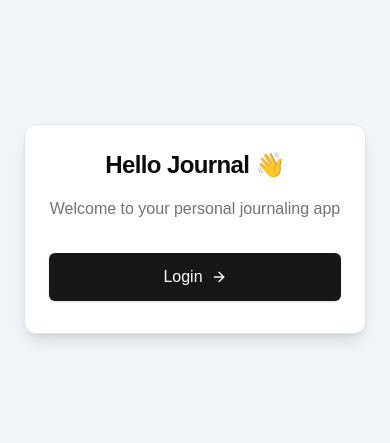
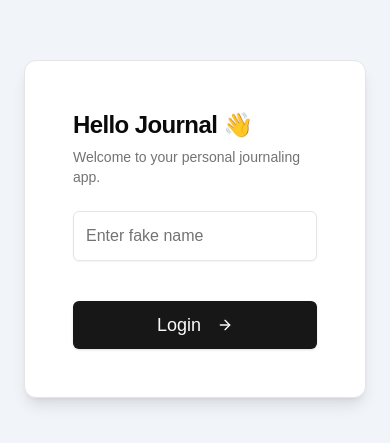
Before and after one commit to sumeyacodes/my-journal-mockup, a Next.js app: page / in a window 390 px wide. Shown: the part 193-636 px from the top of the page. Built offline with nearby package versions, Linux system fonts and the light colour scheme.

Commit message:
responsive

```diff
--- a/package.json
+++ b/package.json
@@ -9,6 +9,7 @@
     "lint": "next lint"
   },
   "dependencies": {
+    "@radix-ui/react-label": "^2.1.1",
     "@radix-ui/react-scroll-area": "^1.2.2",
     "@radix-ui/react-slot": "^1.1.1",
     "class-variance-authority": "^0.7.1",
--- a/src/app/journal/page.jsx
+++ b/src/app/journal/page.jsx
@@ -1,13 +1,15 @@
-import { BackButton }from "@/components/back-button"
+import { BackButton } from "@/components/back-button"
 import { Journal } from "@/components/journal"
 
 export default function JournalApp() {
   return (
-    <main className="flex flex-col items-center justify-center min-h-screen w-full p-4 md:p-6 lg:p-8 mx-auto">
-
-        <BackButton/>
+    <main className="min-h-screen">
+      <header className="fixed top-4 left-4">
+        <BackButton />
+      </header>
+      <div className="flex justify-center items-center min-h-screen p-5">
         <Journal />
-
+      </div>
     </main>
   )
 }
--- a/src/app/page.js
+++ b/src/app/page.js
@@ -3,10 +3,8 @@ import { Login } from "@/components/login";
 export default function Home() {
   return (
 
-    <main className="flex min-h-svh w-full items-center justify-center p-6 md:p-10">
-      <div className="w-full max-w-sm">
+    <main className="flex min-h-screen w-full items-center justify-center p-6 md:p-10 mx-auto ">
         <Login/>
-      </div>
     </main>
   );
 }
--- a/src/components/back-button.jsx
+++ b/src/components/back-button.jsx
@@ -1,10 +1,12 @@
+"use client"
+
 import { Button } from "@/components/ui/button";
 import { ArrowLeft } from 'lucide-react';
 import Link from "next/link";
 
 export function BackButton() {
   return (
-    <nav className="mb-4">
+    <nav className="">
 
       <Link href="/" passHref>
         <Button>
--- a/src/components/journal.jsx
+++ b/src/components/journal.jsx
@@ -1,3 +1,4 @@
+"use client"
 import { Card, CardContent, CardHeader, CardTitle, CardFooter } from "@/components/ui/card";
 import { Button } from "@/components/ui/button";
 import { Textarea } from "@/components/ui/textarea";
@@ -5,32 +6,33 @@ import { Send } from 'lucide-react';
 
 export function Journal() {
   return (
-    <Card className="w-full max-w-7xl mx-auto h-[80vh] flex flex-col shadow-lg">
 
-      <CardHeader className="border-b py-3 sm:py-4">
-        <CardTitle className="text-xl sm:text-2xl flex items-center gap-4">
-          <span>📝</span>
-          <h1>My Personal Journaling App</h1>
+    <Card className="w-full md:max-w-4xl lg:max-w-5xl shadow-lg">
+
+      <CardHeader className="border-b ">
+
+        <CardTitle className="flex items-center gap-3">
+          <span className="text-3xl">📝</span>
+          <h1 className="text-base sm:text-lg md:text-xl lg:text-xl">My Personal Journaling App</h1>
         </CardTitle>
+
       </CardHeader>
 
-      <CardContent className="flex-grow p-3 sm:p-6 text-center">
-        <span className="text-muted-foreground">Start writing your first journal entry...</span>
+      <CardContent className="flex-grow p-6 text-center min-h-[300px] sm:min-h-[360px] md:min-h-[380px] lg:min-h-[400px]">
+        <span className="text-muted-foreground text-sm sm:text-lg">Start writing your first journal entry...</span>
       </CardContent>
 
-      <CardFooter className="border-t p-5 sm:p-6 flex flex-col w-full gap-4">
+      <CardFooter className="border-t p-4 flex flex-col w-full gap-4">
           <Textarea
             placeholder="Write your thoughts here..."
-            className="min-h-[200px] md:min-h-[250px] lg:min-h-[300px] sm:text-lg resize-none overflow-hidden p-4"
+            className=" min-h-[150px] sm:min-h-[220px] md:min-h-[240px] lg:min-[250px] text-sm sm:text-lg  border border-neutral-400 overflow-hidden p-4"
           />
-
             <Button
               type="submit"
               size="icon"
               className="ml-auto"
             >
-              <Send className="h-4 w-4" />
-              <span className="sr-only">Send message</span>
+              <Send className="h-4 w-4 sm:h-3 " />
             </Button>
       </CardFooter>
 
--- a/src/components/login.jsx
+++ b/src/components/login.jsx
@@ -1,36 +1,47 @@
+"use client"
 
-import { Card } from "@/components/ui/card"
+import { Card, CardFooter } from "@/components/ui/card"
 import { Button } from "@/components/ui/button"
 import { CardDescription, CardHeader, CardTitle, CardContent } from "@/components/ui/card"
+import { ArrowRight } from 'lucide-react'
+import { Input } from "@/components/ui/input"
+import { Label } from "@/components/ui/label"
 import Link from "next/link"
-import { Notebook, ArrowRight } from 'lucide-react'
 
 export function Login() {
+  return (
+    <Card className="flex flex-col items-center justify-around w-full md:max-w-md lg:max-w-lg xl:max-w-xl shadow-lg p-6">
 
-  return (
-    <Card className="text-center w-full sm:max-w-sm md:max-w-md lg:max-w-lg xl:max-w-4xl shadow-lg">
+      <CardHeader className="w-full">
 
-      <CardHeader className="space-y-4 pb-8">
         <CardTitle className="text-2xl">Hello Journal 👋</CardTitle>
+        <CardDescription className="">
+          Welcome to your personal journaling app.
+        </CardDescription>
 
-        <CardDescription className="text-md">
-          Welcome to your personal journaling app
-        </CardDescription>
       </CardHeader>
 
-      <CardContent className="pb-8">
+      <CardContent className="w-full">
 
-        <Link href="/journal" className="w-full block">
+        <Input
+          className="py-6 w-full"
+          placeholder="Enter fake name"
+        />
+
+      </CardContent>
+
+      <CardFooter className="w-full mt-4">
+
+        <Link href="/journal" className="w-full">
           <Button
-            className="w-full p-6 text-md flex items-center justify-center gap-2 group"
-            variant="default"
+            className="w-full p-6 text-lg"
           >
-            Login
-            <ArrowRight className="w-4 h-4 group-hover:translate-x-1 transition-transform" />
+            <span>Login</span>
+            <ArrowRight className="w-5 h-5 ml-2" />
           </Button>
         </Link>
 
-      </CardContent>
+      </CardFooter>
 
     </Card>
   )
--- /dev/null
+++ b/src/components/ui/label.jsx
@@ -0,0 +1,18 @@
+"use client"
+
+import * as React from "react"
+import * as LabelPrimitive from "@radix-ui/react-label"
+import { cva } from "class-variance-authority";
+
+import { cn } from "@/lib/utils"
+
+const labelVariants = cva(
+  "text-sm font-medium leading-none peer-disabled:cursor-not-allowed peer-disabled:opacity-70"
+)
+
+const Label = React.forwardRef(({ className, ...props }, ref) => (
+  <LabelPrimitive.Root ref={ref} className={cn(labelVariants(), className)} {...props} />
+))
+Label.displayName = LabelPrimitive.Root.displayName
+
+export { Label }
```
Also changed, not shown: 1 other file (tests, documents, lock files or other folders).
